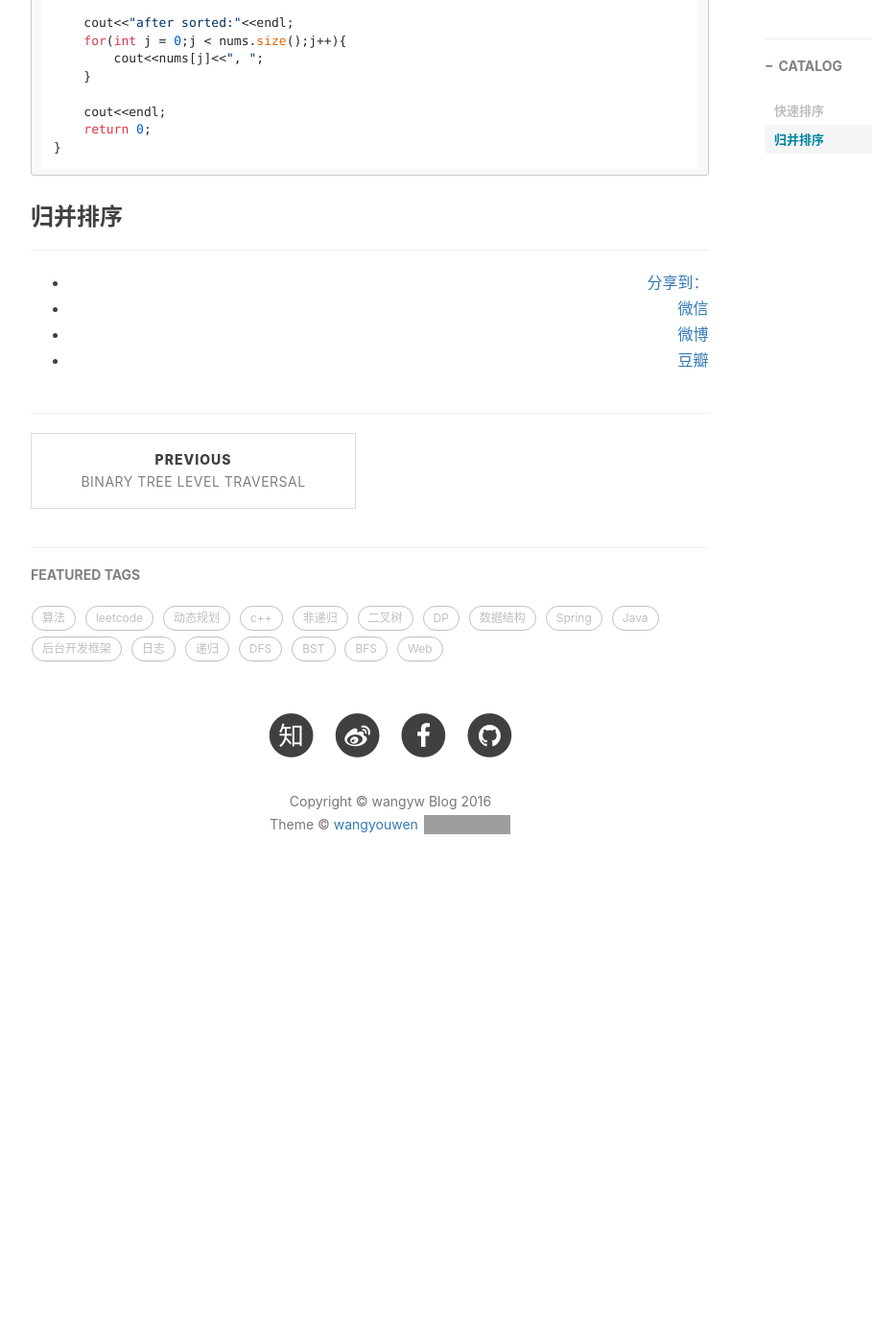
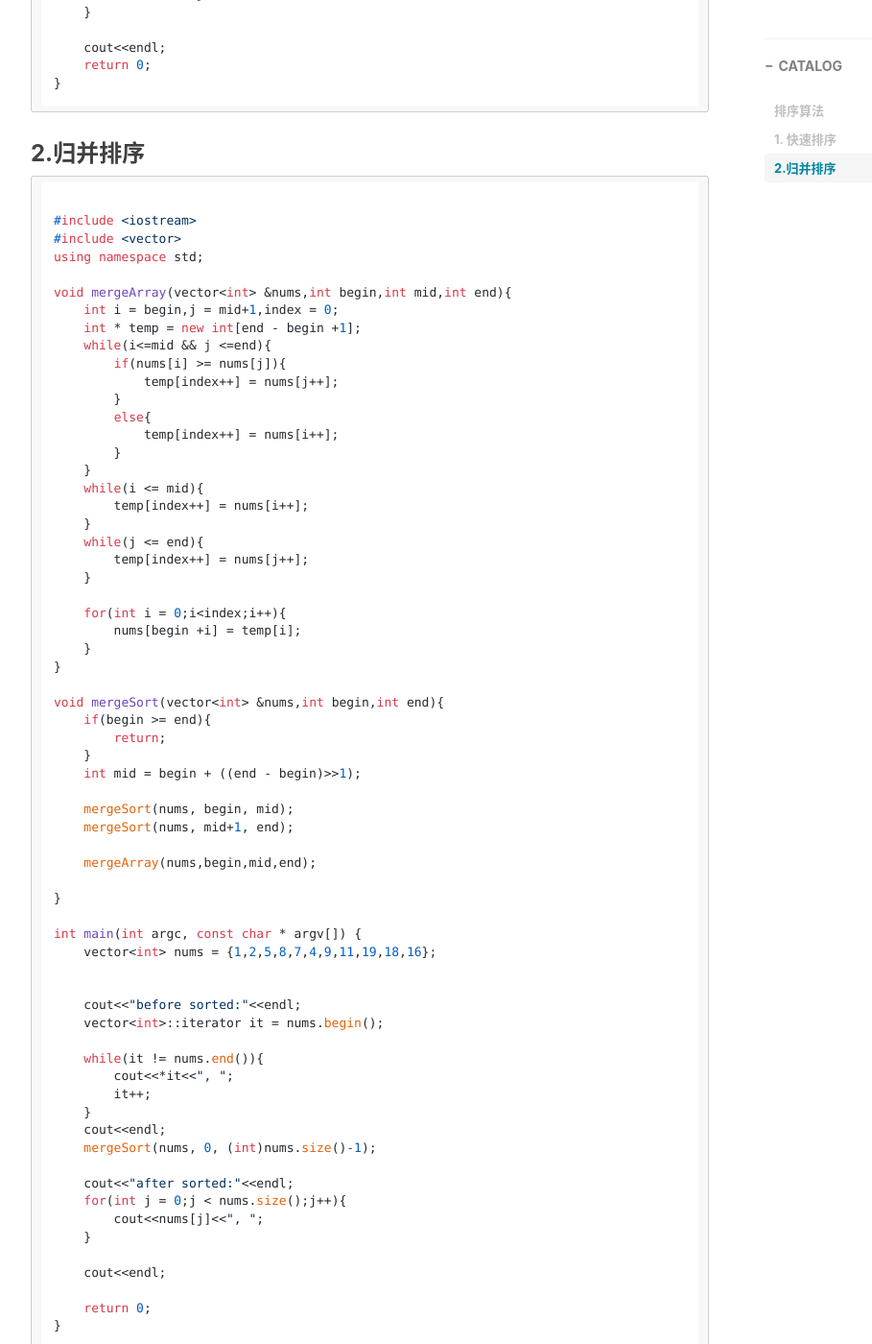
Before and after one commit to johnnwyw/johnnwyw.github.io, a Jekyll site: the page built from _posts/2016-07-15-sort question.markdown, in a window 1280 px wide and 1400 px high, scrolled down 1606 px. Shown: the whole window at 96% size, without its empty margins (233-1142 px from the left). Built offline with Jekyll 4.4.1, drawn with Linux system fonts in a browser that asks for light colours; nearby versions of some CDN libraries; comment, search, counter and statistics services are not loaded; before the commit the page ends 2569 px from its top, so only the background shows below that; some of the changed text lies outside the part shown; grey boxes are pictures that could not be loaded.

Commit message:
sort qestion

````diff
--- a/_posts/2016-07-15-sort question.markdown
+++ b/_posts/2016-07-15-sort question.markdown
@@ -14,16 +14,11 @@ tags:
 
 ---
 
-### 快速排序
+## 排序算法
+
+### 1. 快速排序
 
 ```
-//
-//  main.cpp
-//  quickSort
-//
-//  Created by 王有文 on 16/7/16.
-//  Copyright © 2016年 王有文. All rights reserved.
-//
 
 #include <iostream>
 #include <vector>
@@ -84,4 +79,72 @@ int main(int argc, const char * argv[]) {
 }
 ```
 
-### 归并排序
+### 2.归并排序
+
+```
+
+#include <iostream>
+#include <vector>
+using namespace std;
+
+void mergeArray(vector<int> &nums,int begin,int mid,int end){
+    int i = begin,j = mid+1,index = 0;
+    int * temp = new int[end - begin +1];
+    while(i<=mid && j <=end){
+        if(nums[i] >= nums[j]){
+            temp[index++] = nums[j++];
+        }
+        else{
+            temp[index++] = nums[i++];
+        }
+    }
+    while(i <= mid){
+        temp[index++] = nums[i++];
+    }
+    while(j <= end){
+        temp[index++] = nums[j++];
+    }
+
+    for(int i = 0;i<index;i++){
+        nums[begin +i] = temp[i];
+    }
+}
+
+void mergeSort(vector<int> &nums,int begin,int end){
+    if(begin >= end){
+        return;
+    }
+    int mid = begin + ((end - begin)>>1);
+
+    mergeSort(nums, begin, mid);
+    mergeSort(nums, mid+1, end);
+
+    mergeArray(nums,begin,mid,end);
+
+}
+
+int main(int argc, const char * argv[]) {
+    vector<int> nums = {1,2,5,8,7,4,9,11,19,18,16};
+
+
+    cout<<"before sorted:"<<endl;
+    vector<int>::iterator it = nums.begin();
+
+    while(it != nums.end()){
+        cout<<*it<<", ";
+        it++;
+    }
+    cout<<endl;
+    mergeSort(nums, 0, (int)nums.size()-1);
+
+    cout<<"after sorted:"<<endl;
+    for(int j = 0;j < nums.size();j++){
+        cout<<nums[j]<<", ";
+    }
+
+    cout<<endl;
+
+    return 0;
+}
+
+```
````
